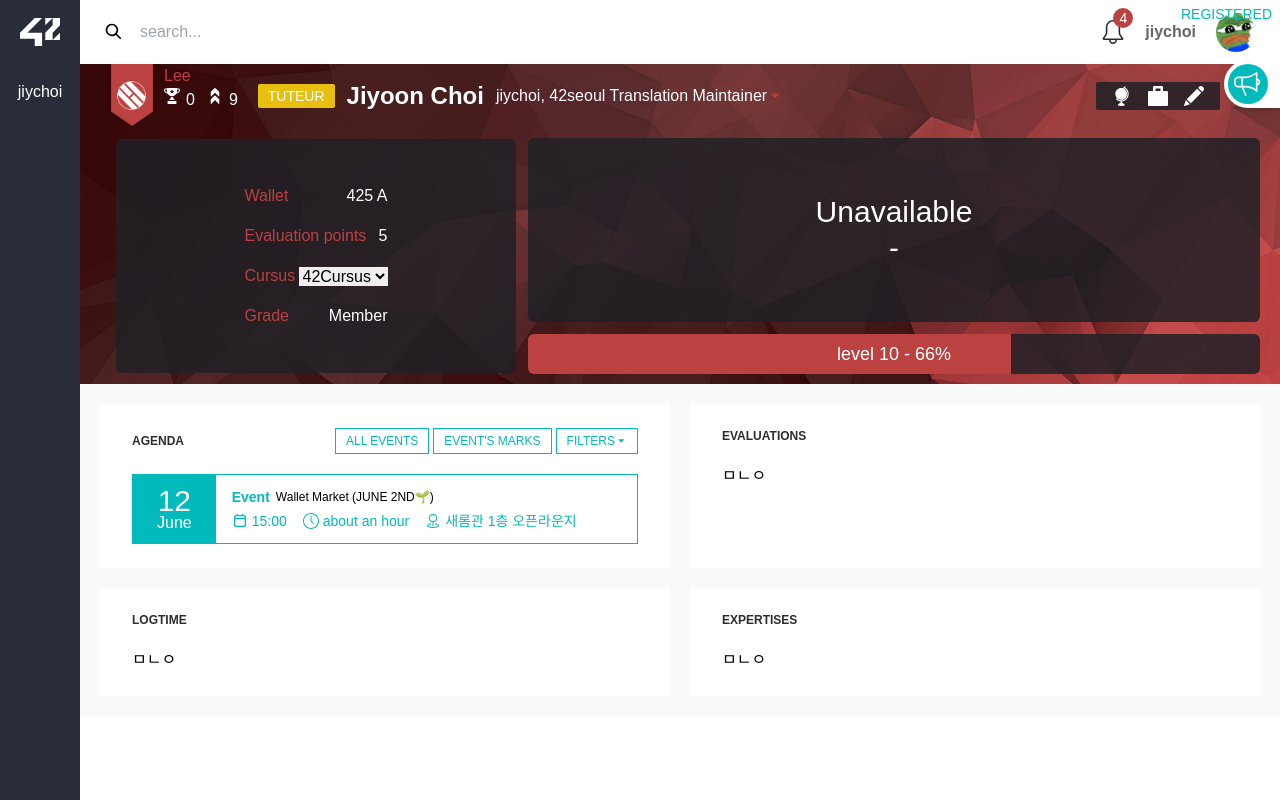
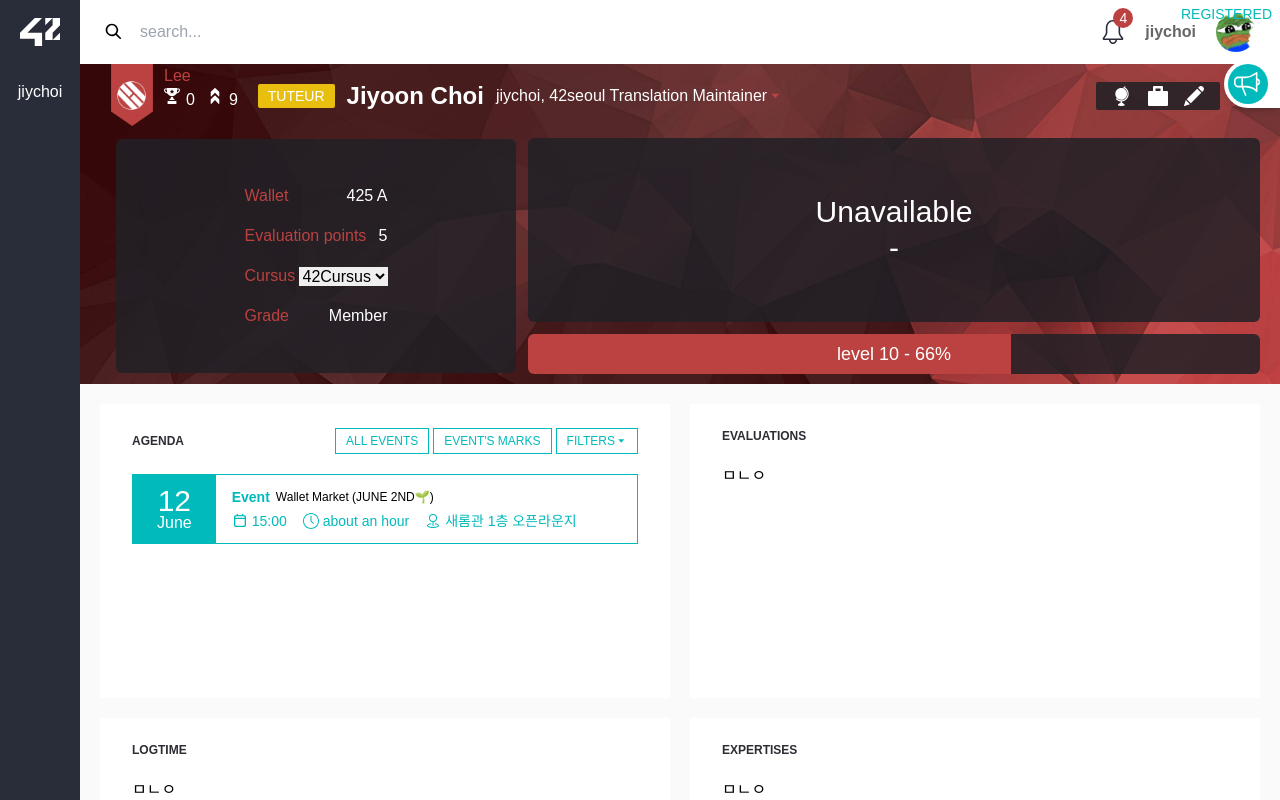
Before and after one commit to chichoon/taeilwind, a Next.js app: page /main in a window 1280 px wide. Built offline with nearby package versions, Linux system fonts and the light colour scheme; a web font is replaced by a local one.

Commit message:
style: :lipstick: 레이아웃 높이 지정

```diff
--- a/src/components/MainComponent/ElementLayout.tsx
+++ b/src/components/MainComponent/ElementLayout.tsx
@@ -26,7 +26,7 @@
           </div>
         )}
       </div>
-      {children}
+      <div className="h-[200px] overflow-y-scroll">{children}</div>
     </section>
   );
 };
```
